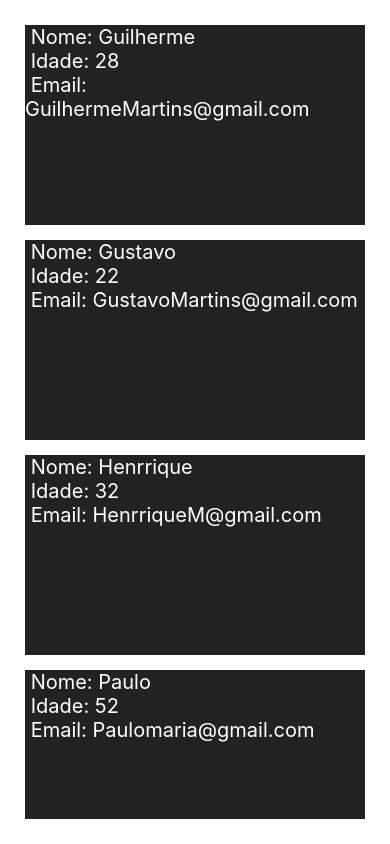
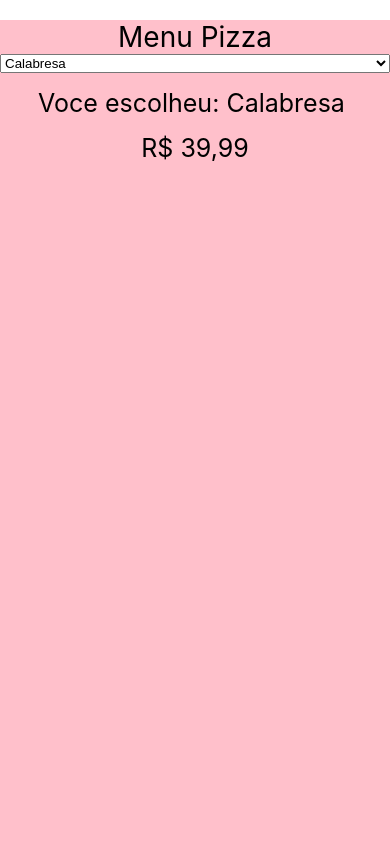
Before and after one commit to Martins-Guilherme/AppScroll, a React Native app: screen / in a window 390 px wide. Built offline with nearby package versions, Linux system fonts and the light colour scheme.

Commit message:
Adicionando a funcionalidade Picker

```diff
--- a/App.js
+++ b/App.js
@@ -1,41 +1,62 @@
-import React, { Component } from 'react';
-import { StyleSheet, Text, View, FlatList } from 'react-native';
+import React, { Component } from "react";
+import { Text, View, StyleSheet } from "react-native";
+import { Picker } from "@react-native-picker/picker";
 
-import Pessoas from './src/pessoas';
-
-class App extends Component{
+export default class App extends Component {
 
   constructor(props){
     super(props);
     this.state = {
-      feed: [
-        {id: 1, nome: 'Guilherme', idade: 28, email: 'GuilhermeMartins@gmail.com'},
-        {id: 2, nome: 'Gustavo', idade: 22, email: 'GustavoMartins@gmail.com'},
-        {id: 3, nome: 'Henrrique', idade: 32, email: 'HenrriqueM@gmail.com'},
-        {id: 4, nome: 'Paulo', idade: 52, email: 'Paulomaria@gmail.com'},
-        {id: 5, nome: 'Gilberto', idade: 15, email: 'GilbertoJr@gmail.com'},
+      pizza: 0,
+      pizzas : [
+        {key: 1, nome: 'Calabresa', valor: '39,99'},
+        {key: 2, nome: 'Brigadeiro', valor: '29,99'},
+        {key: 3, nome: 'Lombo Paulista', valor: '49,99'},
+        {key: 4, nome: 'Quatro queijos', valor: '79,99'},
+        {key: 5, nome: 'Portuguesa', valor: '59,99'},
       ]
-    };
-  }
-  render(){
-    return(
-      <View style={styles.container}>
-        <FlatList
-        data={this.state.feed}
-        keyExtractor={(item) => item.id}
-        renderItem={ ({ item }) => <Pessoas data = { item } /> }
-        />
+    }
+  };
 
+  render() {
+
+    let pizzasItem = this.state.pizzas.map( (v, k) => {
+      return <Picker.Item key={k} value={k} label={v.nome} />
+    }  )
+
+    return (
+      <View style={cria.container}>
+        <Text style={cria.logo}>Menu Pizza</Text>
+
+        <Picker
+        selectedValue={this.state.pizza}
+        onValueChange={ (itemValue, itemIndex) => this.setState({pizza: itemValue})}
+        >
+          {pizzasItem}
+        </Picker>
+
+
+
+        <Text style={cria.pizzas}>Voce escolheu: {this.state.pizzas[this.state.pizza].nome} </Text>
+        <Text style={cria.pizzas}>R$ {this.state.pizzas[this.state.pizza].valor}</Text>
       </View>
     );
   }
 }
 
-const styles = StyleSheet.create({
+const cria = StyleSheet.create({
   container: {
     flex: 1,
-    margin: 25
+    backgroundColor: "pink",
+    marginTop: 20,
   },
+  logo:{
+    textAlign: 'center',
+    fontSize: 28,
+  },
+  pizzas:{
+    marginTop: 15,
+    fontSize: 25,
+    textAlign: 'center'
+  }
 });
-
-export default App;
--- a/package.json
+++ b/package.json
@@ -9,7 +9,10 @@
     "web": "expo start --web"
   },
   "dependencies": {
-    "expo": "~51.0.28",
+    "@expo/cli": "xxx",
+    "@react-native-picker/picker": "^2.7.5",
+    "expo": "^51.0.32",
+    "expo-sms": "^12.0.1",
     "expo-status-bar": "~1.12.1",
     "react": "18.2.0",
     "react-native": "0.74.5"
```
Also changed, not shown: 1 other file (tests, documents, lock files or other folders).
